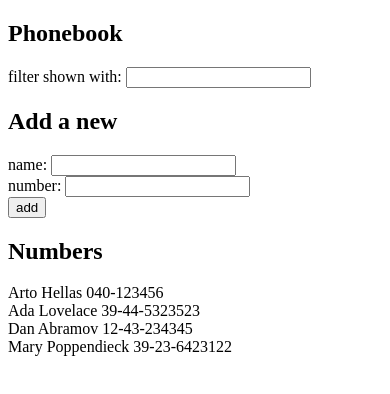
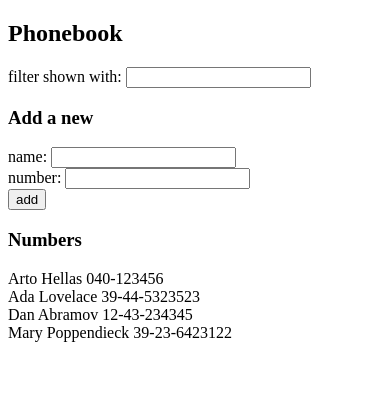
Before and after one commit to KelvinHelmut/fullstackopen, a React (Create React App) app in the folder part2 communicating with server/phonebook/: page / in a window 390 px wide. Shown: the top 394 px of the page. Built offline with nearby package versions, Linux system fonts and the light colour scheme.

Commit message:
2.10 the phonebook - step 5

```diff
--- a/part2 communicating with server/phonebook/src/App.js
+++ b/part2 communicating with server/phonebook/src/App.js
@@ -1,4 +1,42 @@
 import React, { useState } from 'react'
+
+const Filter = ({search, handleSearch}) => {
+  return (
+    <div>
+      filter shown with: <input value={search} onChange={handleSearch} />
+    </div>
+  )
+}
+
+const Person = ({person}) => {
+  return (
+    <div key={person.name}>{person.name} {person.number}</div>
+  )
+}
+
+const Persons = ({persons}) => {
+  return (
+    <>
+      {persons.map(person => <Person key={person.name} person={person} />)}
+    </>
+  )
+}
+
+const PersonForm = (props) => {
+  return (
+    <form onSubmit={props.addPerson}>
+      <div>
+        name: <input value={props.newName} onChange={props.handleNameChange} />
+      </div>
+      <div>
+        number: <input value={props.newNumber} onChange={props.handleNumberChange} />
+      </div>
+      <div>
+        <button type="submit">add</button>
+      </div>
+    </form>
+  )
+}
 
 const App = () => {
   const [ persons, setPersons ] = useState([
@@ -31,23 +69,17 @@
   return (
     <div>
       <h2>Phonebook</h2>
-      <div>
-        filter shown with: <input value={searchText} onChange={handleSearchTextChange} />
-      </div>
-      <h2>Add a new</h2>
-      <form onSubmit={addPerson}>
-        <div>
-          name: <input value={newName} onChange={handleNameChange} />
-        </div>
-        <div>
-          number: <input value={newNumber} onChange={handleNumberChange} />
-        </div>
-        <div>
-          <button type="submit">add</button>
-        </div>
-      </form>
-      <h2>Numbers</h2>
-      {personsToShow.map(person => <div key={person.name}>{person.name} {person.number}</div>)}
+      <Filter search={searchText} handleSearch={handleSearchTextChange} />
+      <h3>Add a new</h3>
+      <PersonForm
+        addPerson={addPerson}
+        newName={newName}
+        handleNameChange={handleNameChange}
+        newNumber={newNumber}
+        handleNumberChange={handleNumberChange}
+      />
+      <h3>Numbers</h3>
+      <Persons persons={personsToShow} />
     </div>
   )
 }
```
